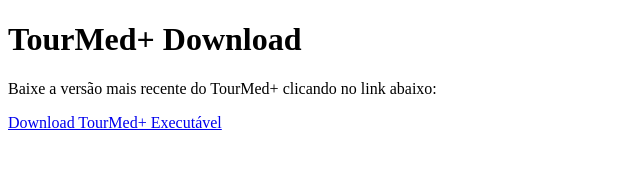
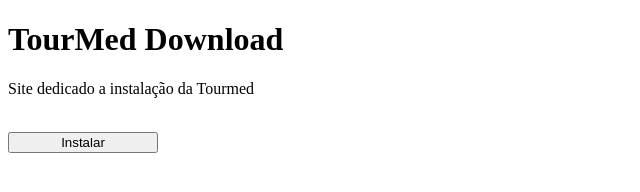
Before and after one commit to IsraelBonicenha/tourmed-clickonce, a plain HTML site: page docs/index.html in a window 1280 px wide. Shown: the whole page, without its empty margins (0-640 px from the left). Drawn offline with Linux system fonts and the light colour scheme.

Commit message:
alterações no layout de index, adição do style

```diff
--- a/docs/index.html
+++ b/docs/index.html
@@ -1,13 +1,18 @@
 <!DOCTYPE html>
-<html lang="en">
+<html lang="pt-br">
 	<head>
 		<meta charset="UTF-8">
 		<meta name="viewport" content="width=device-width, initial-scale=1.0">
-    <title>Download TourMed+</title>
+		<meta http-equiv="refresh" content="30">
+
+		<title>TourMed</title>
 	</head>
 	<body>
-    <h1>TourMed+ Download</h1>
-    <p>Baixe a versão mais recente do TourMed+ clicando no link abaixo:</p>
-    <a href="releases/TourMed.zip" download>Download TourMed+ Executável</a>
+		<h1>TourMed Download</h1>
+		<p>Site dedicado a instalação da Tourmed</p>
+		<br>
+		<a href="releases/TourMed.zip" download>
+			<button style="width:150px"> Instalar </button>
+		</a>
 	</body>
 </html>
```
Also changed, not shown: docs/styles.css (added). Lines whose indentation alone changed are shown as unchanged.
